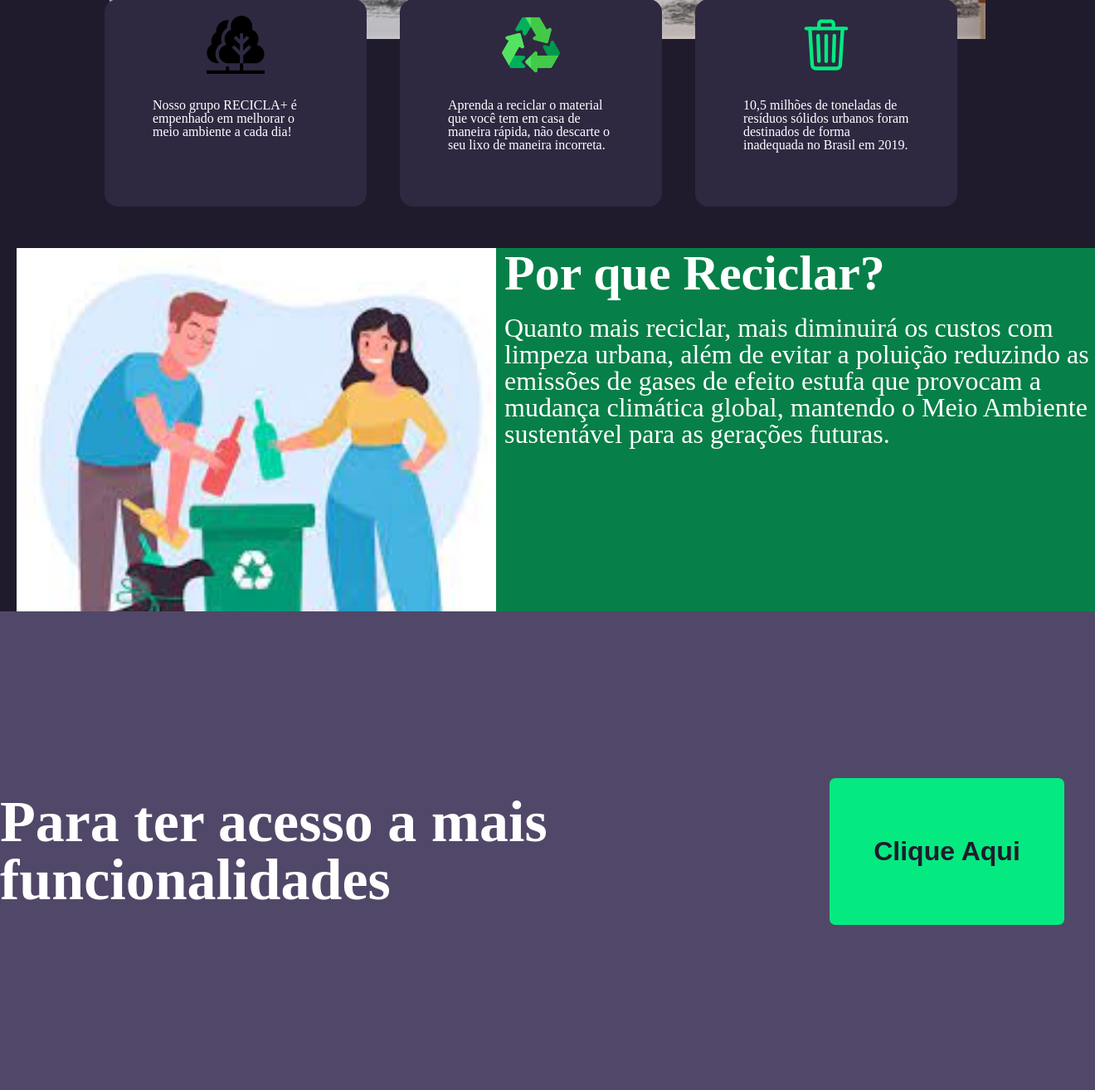
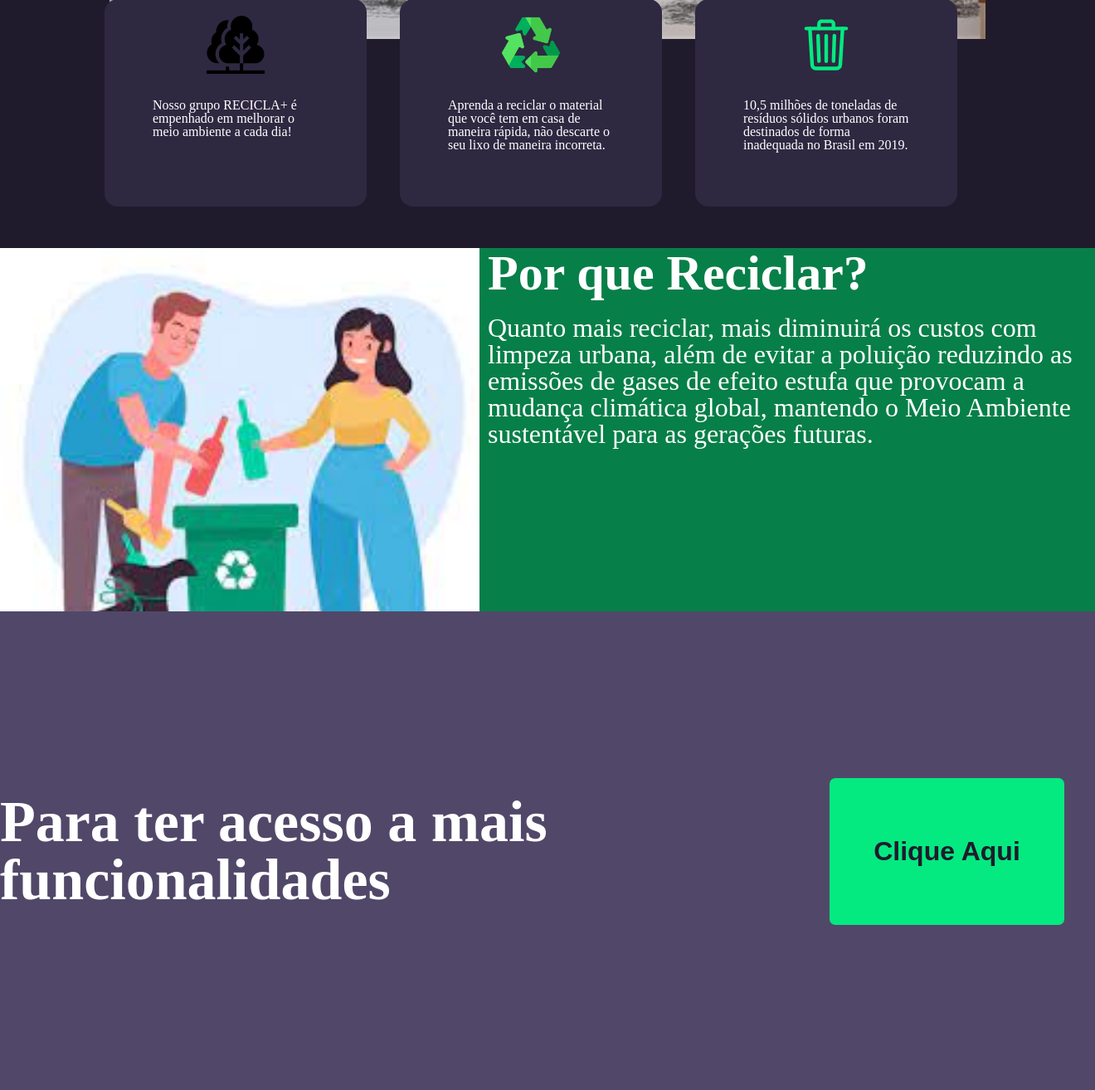
Before and after one commit to RayAra2004/ReciclaMais, a PHP site: page / in a window 1320 px wide. Shown: the part 671-1985 px from the top of the page at 83% size. Run offline with PHP 8.4, Linux system fonts and the light colour scheme.

Commit message:
Correção Tela Home (barra de rolagem horizontal)

```diff
--- a/css/index.css
+++ b/css/index.css
@@ -96,7 +96,7 @@ header button{
 .porque_reciclar{
     position: relative;
     top: 140px;
-    left: 20px;
+    left: 0px;
     display: flex;
     width: 100%;
 }
```
